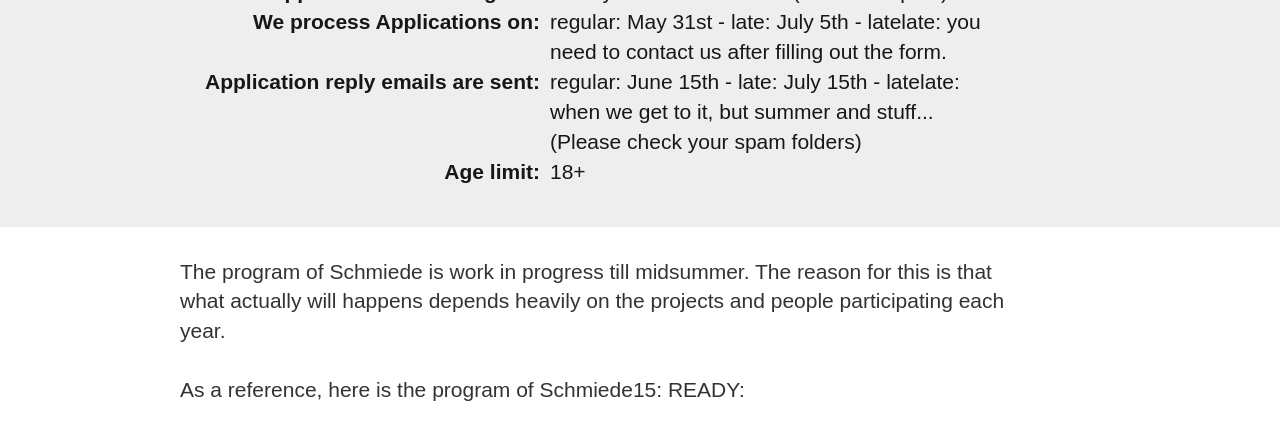
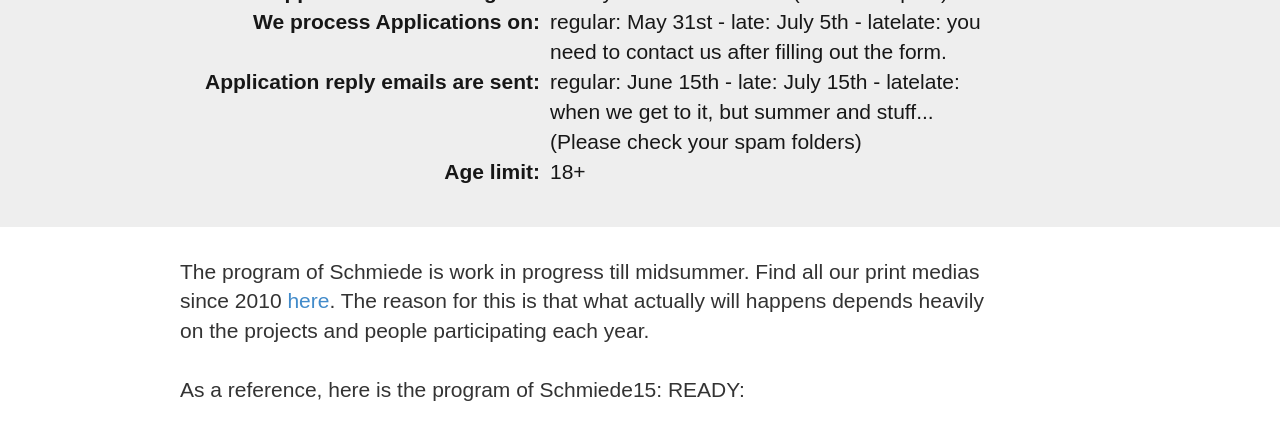
Before and after one commit to philippWassibauer/schmiede_web, a Jekyll site: the page built from apply/index.html, in a window 1280 px wide and 900 px high, scrolled down 940 px, cut to the strip 0-793 px from the top of the window. Shown: the top 440 px of the strip. Built offline with Jekyll 4.4.1, drawn with Linux system fonts in a browser that asks for light colours.

Commit message:
Update index.html

```diff
--- a/apply/index.html
+++ b/apply/index.html
@@ -50,7 +50,7 @@
   <div class="container">
     <div class="col-md-9 col-md-offset-1">
       <p class="lead">
-        The program of Schmiede is work in progress till midsummer.
+        The program of Schmiede is work in progress till midsummer. Find all our print medias since 2010 <a href="https://issuu.com/schmiede"> here</a>.
         The reason for this is that what actually will happens depends heavily on
         the projects and people participating each year. <br /><br />
 
```
